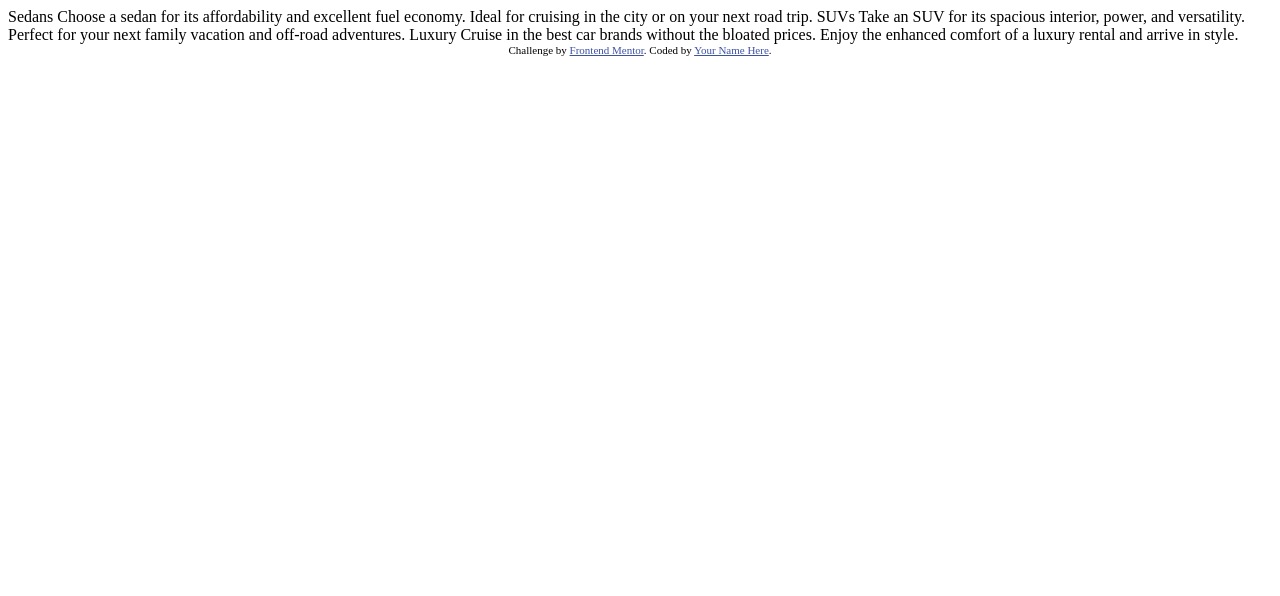
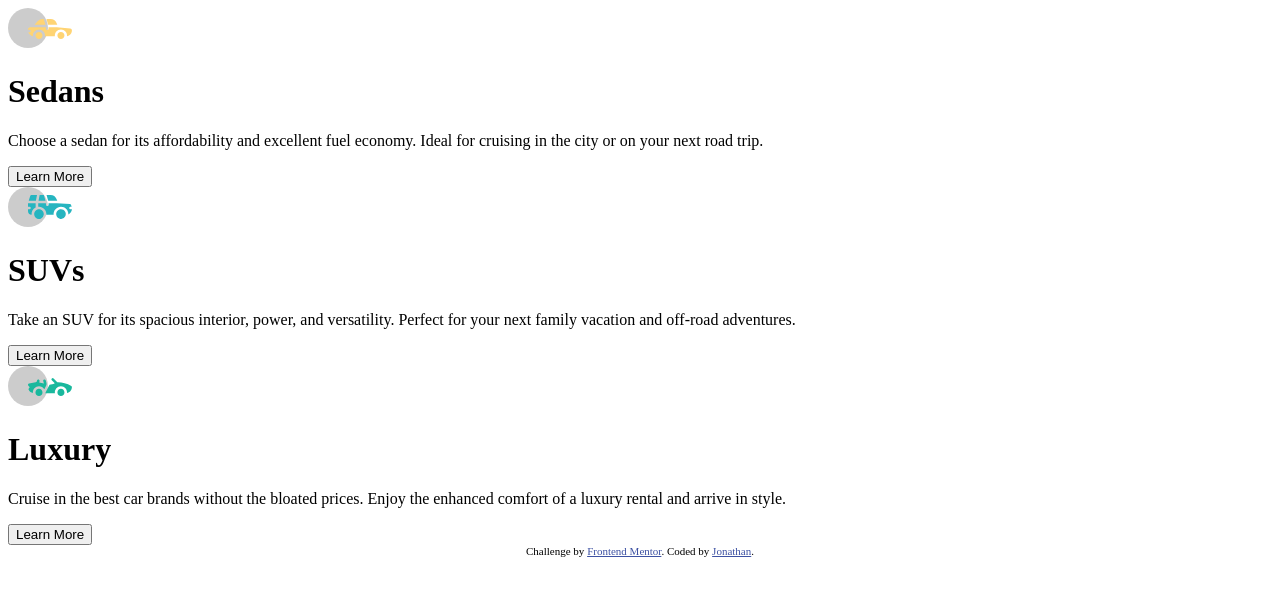
Before and after one commit to JonMStevens/frontend-mentor-3-column-preview-card-component, a plain HTML site: page index.html in a window 1280 px wide. Drawn offline with Linux system fonts and the light colour scheme.

Commit message:
Add elements and classes that I think I will need

```diff
--- a/index.html
+++ b/index.html
@@ -1,36 +1,67 @@
 <!DOCTYPE html>
 <html lang="en">
   <head>
-  <meta charset="UTF-8">
-  <meta name="viewport" content="width=device-width, initial-scale=1.0"> <!-- displays site properly based on user's device -->
+    <meta charset="UTF-8" />
+    <meta name="viewport" content="width=device-width, initial-scale=1.0" />
+    <!-- displays site properly based on user's device -->
 
-  <link rel="icon" type="image/png" sizes="32x32" href="./images/favicon-32x32.png">
+    <link
+      rel="icon"
+      type="image/png"
+      sizes="32x32"
+      href="./images/favicon-32x32.png"
+    />
 
     <title>Frontend Mentor | 3-column preview card component</title>
 
     <!-- Feel free to remove these styles or customise in your own stylesheet 👍 -->
     <style>
-    .attribution { font-size: 11px; text-align: center; }
-    .attribution a { color: hsl(228, 45%, 44%); }
+      .attribution {
+        font-size: 11px;
+        text-align: center;
+      }
+      .attribution a {
+        color: hsl(228, 45%, 44%);
+      }
     </style>
   </head>
   <body>
+    <div id="main" role="main">
+      <div class="card">
+        <img src="images/icon-sedans.svg" alt="illustration of sedan" />
+        <h1>Sedans</h1>
+        <p>
+          Choose a sedan for its affordability and excellent fuel economy. Ideal
+          for cruising in the city or on your next road trip.
+        </p>
+        <button>Learn More</button>
+      </div>
+      <div class="card">
+        <img src="images/icon-suvs.svg" alt="illustration of SUV" />
+        <h1>SUVs</h1>
+        <p>
+          Take an SUV for its spacious interior, power, and versatility. Perfect
+          for your next family vacation and off-road adventures.
+        </p>
+        <button>Learn More</button>
+      </div>
+      <div class="card">
+        <img src="images/icon-luxury.svg" alt="illustration of luxury car" />
+        <h1>Luxury</h1>
+        <p>
+          Cruise in the best car brands without the bloated prices. Enjoy the
+          enhanced comfort of a luxury rental and arrive in style.
+        </p>
+      </div>
+      <button>Learn More</button>
+    </div>
 
-  Sedans
-  Choose a sedan for its affordability and excellent fuel economy. Ideal for cruising in the city
-  or on your next road trip.
-
-  SUVs
-  Take an SUV for its spacious interior, power, and versatility. Perfect for your next family vacation
-  and off-road adventures.
-
-  Luxury
-  Cruise in the best car brands without the bloated prices. Enjoy the enhanced comfort of a luxury
-  rental and arrive in style.
-
-  <div class="attribution">
-    Challenge by <a href="https://www.frontendmentor.io?ref=challenge" target="_blank">Frontend Mentor</a>.
-    Coded by <a href="#">Your Name Here</a>.
+    <div class="attribution" role="contentinfo">
+      Challenge by
+      <a href="https://www.frontendmentor.io?ref=challenge" target="_blank"
+        >Frontend Mentor</a
+      >. Coded by
+      <a href="https://www.frontendmentor.io/profile/JonMStevens">Jonathan</a>.
     </div>
   </body>
 </html>
```
Lines whose indentation alone changed are shown as unchanged.
